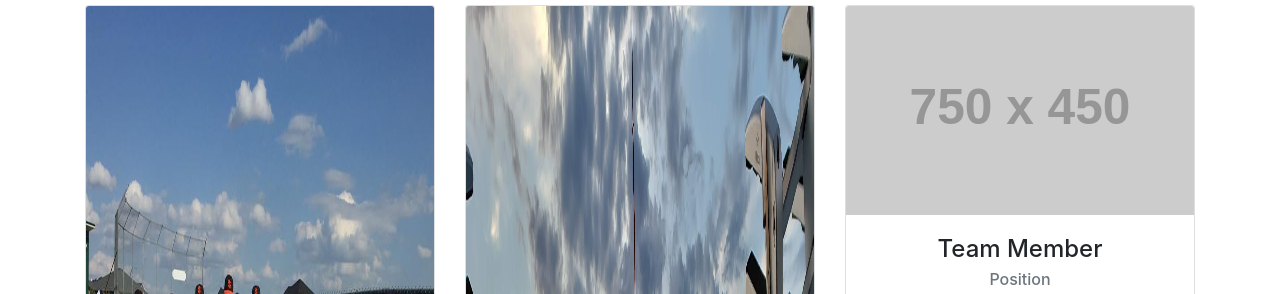
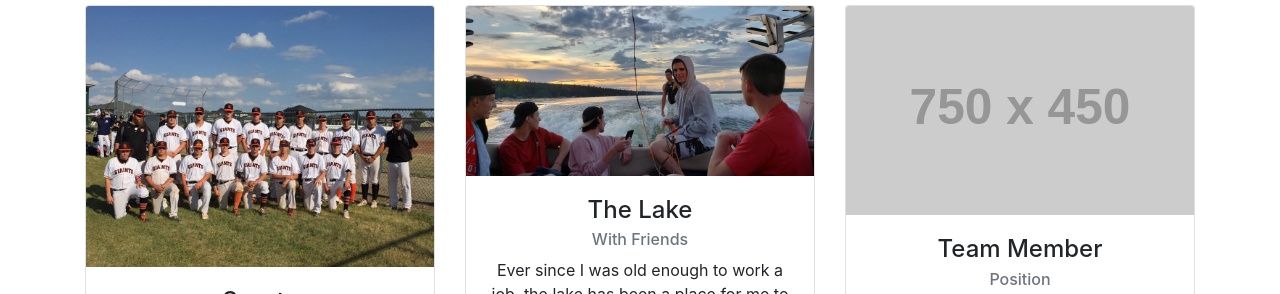
Before and after one commit to NathanKappel/nathankappel.github.io, a website: page about.html in a window 1280 px wide. Shown: the part 597-891 px from the top of the page. Drawn offline with Linux system fonts and the light colour scheme; placeholder pictures from the web are drawn by us.

Commit message:
Fitting the pictures

```diff
--- a/about.html
+++ b/about.html
@@ -94,7 +94,7 @@
     <div class="row">
       <div class="col-lg-4 mb-4">
         <div class="card h-100 text-center">
-          <img class="card-img-top" src="TCOMPictures/giantsTeamPic.jpg" height="720" width="960" alt="">
+          <img class="card-img-top" src="TCOMPictures/giantsTeamPic.jpg" alt="">
           <div class="card-body">
             <h4 class="card-title">Sports</h4>
             <h6 class="card-subtitle mb-2 text-muted">Baseball & Football</h6>
@@ -110,7 +110,7 @@
       </div>
       <div class="col-lg-4 mb-4">
         <div class="card h-100 text-center">
-          <img class="card-img-top" src="TCOMPictures/lake.jpg" height="1960" width="4032" alt="">
+          <img class="card-img-top" src="TCOMPictures/lake.jpg" alt="">
           <div class="card-body">
             <h4 class="card-title">The Lake</h4>
             <h6 class="card-subtitle mb-2 text-muted">With Friends</h6>
```
